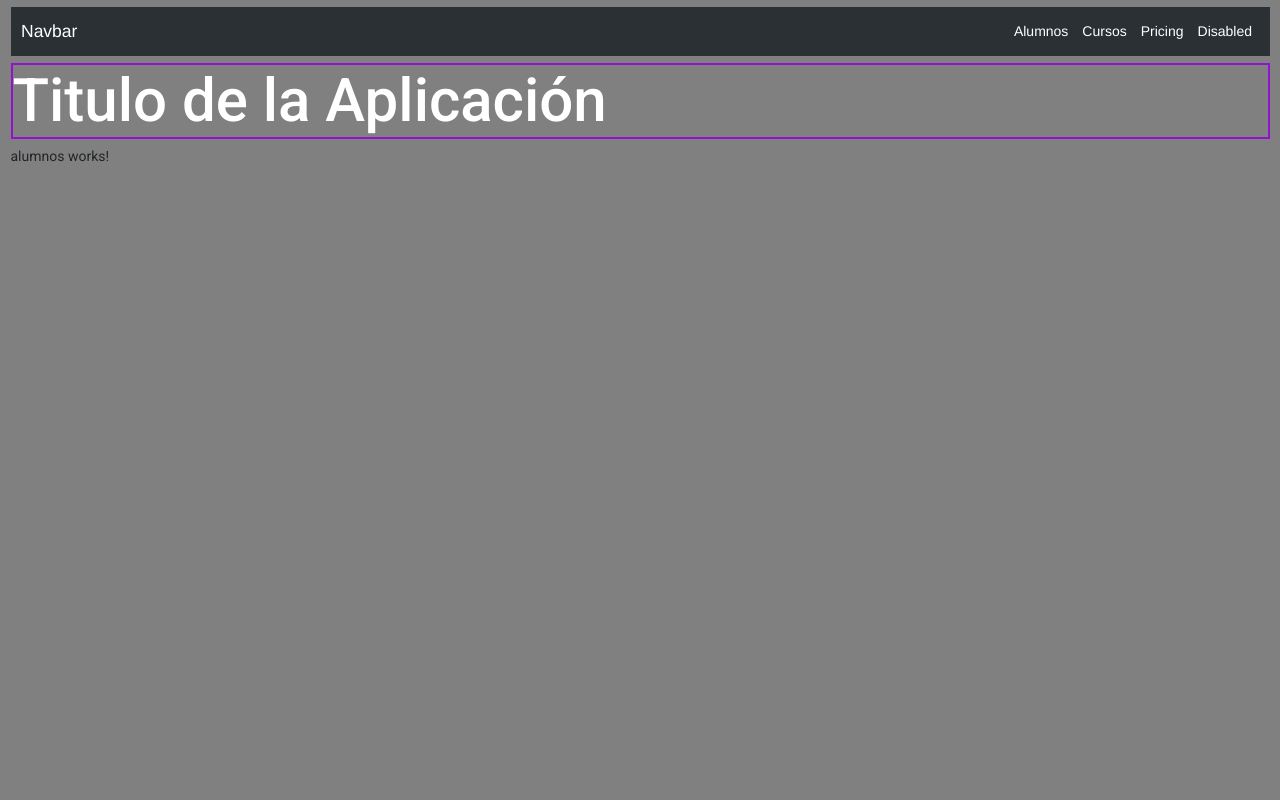
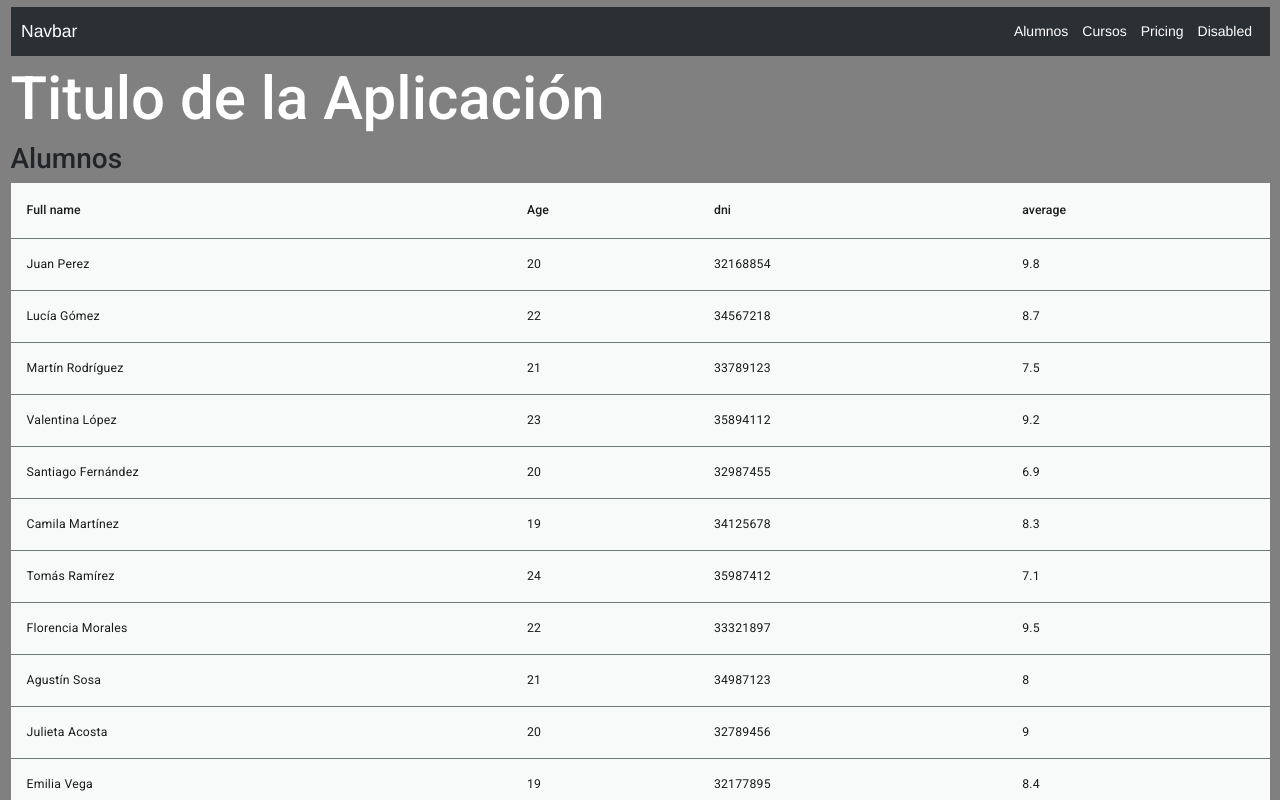
Before and after one commit to andrescanovas/angular-coder2proyecto, an Angular app: page / in a window 1280 px wide. Shown: the top 800 px of the page. Built offline with nearby package versions, Linux system fonts and the light colour scheme; data requests are answered from the project's data file.

Commit message:
visualizacion de tabla alumnos

```diff
--- a/src/app/app.scss
+++ b/src/app/app.scss
@@ -8,7 +8,7 @@ html, body {
 
 
 .container {
-  min-height: 100vh; // vh = viewport height
+
   min-width: 100vw; // vw = viewport width
 
   background-color: grey;
@@ -17,16 +17,3 @@ html, body {
 
 
 }
-
-
-.toolbar {
-  grid-area: toolbar;
-}
-
-.navbar {
-  grid-area: navbar;
-}
-
-.content {
-  grid-area: content;
-}
--- /dev/null
+++ b/src/app/features/alumnos/alumnos-api.ts
@@ -0,0 +1,24 @@
+import { Injectable } from '@angular/core';
+import { Student } from '../../../shared/entities';
+import { delay, Observable } from 'rxjs';
+import { HttpClient } from '@angular/common/http';
+
+@Injectable({
+  providedIn: 'root'
+})
+export class AlumnosAPI {
+  baseUrl = "http://localhost:3000";
+  constructor(
+    private http: HttpClient
+  ) { }
+  getAlumnos(): Observable<Student[]> {
+
+    return this.http.get<Student[]>(`${this.baseUrl}/students`).pipe(delay(1000));
+  }
+
+
+  deleteAlumno(student: Student): Observable<void> {
+    return this.http.delete<void>(`${this.baseUrl}/students/${student.dni}`).pipe(delay(1000));
+  }
+
+}
--- a/src/app/features/alumnos/alumnos.html
+++ b/src/app/features/alumnos/alumnos.html
@@ -1 +1,9 @@
-<p>alumnos works!</p>
+<H2>Alumnos</H2>
+
+<div *ngIf="alumnos; else loanding"></div>
+
+<app-student-table [students]="alumnos"></app-student-table>
+
+<ng-template #loanding>
+    <p>loanding...</p>
+</ng-template>
--- a/src/app/features/alumnos/alumnos.ts
+++ b/src/app/features/alumnos/alumnos.ts
@@ -1,11 +1,26 @@
 import { Component } from '@angular/core';
+import { AlumnosAPI } from './alumnos-api';
+import { Student } from '../../../shared/entities';
+import { CommonModule } from '@angular/common';
+import { StudentTable } from "../../student-table/student-table";
 
 @Component({
   selector: 'app-alumnos',
-  imports: [],
+  imports: [CommonModule, StudentTable],
   templateUrl: './alumnos.html',
   styleUrl: './alumnos.scss'
 })
 export class Alumnos {
+alumnos! :Student[];
+  constructor(private alumnosApi: AlumnosAPI) { }
+
+  ngOnInit() {
+
+    this.alumnosApi.getAlumnos().subscribe(alumnos => {
+       this.alumnos = alumnos;
+    });
+
+
+  }
 
 }
--- a/src/app/toolbar/toolbar.scss
+++ b/src/app/toolbar/toolbar.scss
@@ -1,5 +1,5 @@
 .toolbar{
 
-    border: 2px solid #9311cf;
+
     color: white;
 }
--- a/src/shared/entities.ts
+++ b/src/shared/entities.ts
@@ -1,4 +1,5 @@
 export interface Student {
+  id:number;
   name: string;
   surname: string;
   age: number;
```
Also changed, not shown: src/app/app.html (+5 -5 lines), 1 other file (tests, documents, lock files or other folders).
